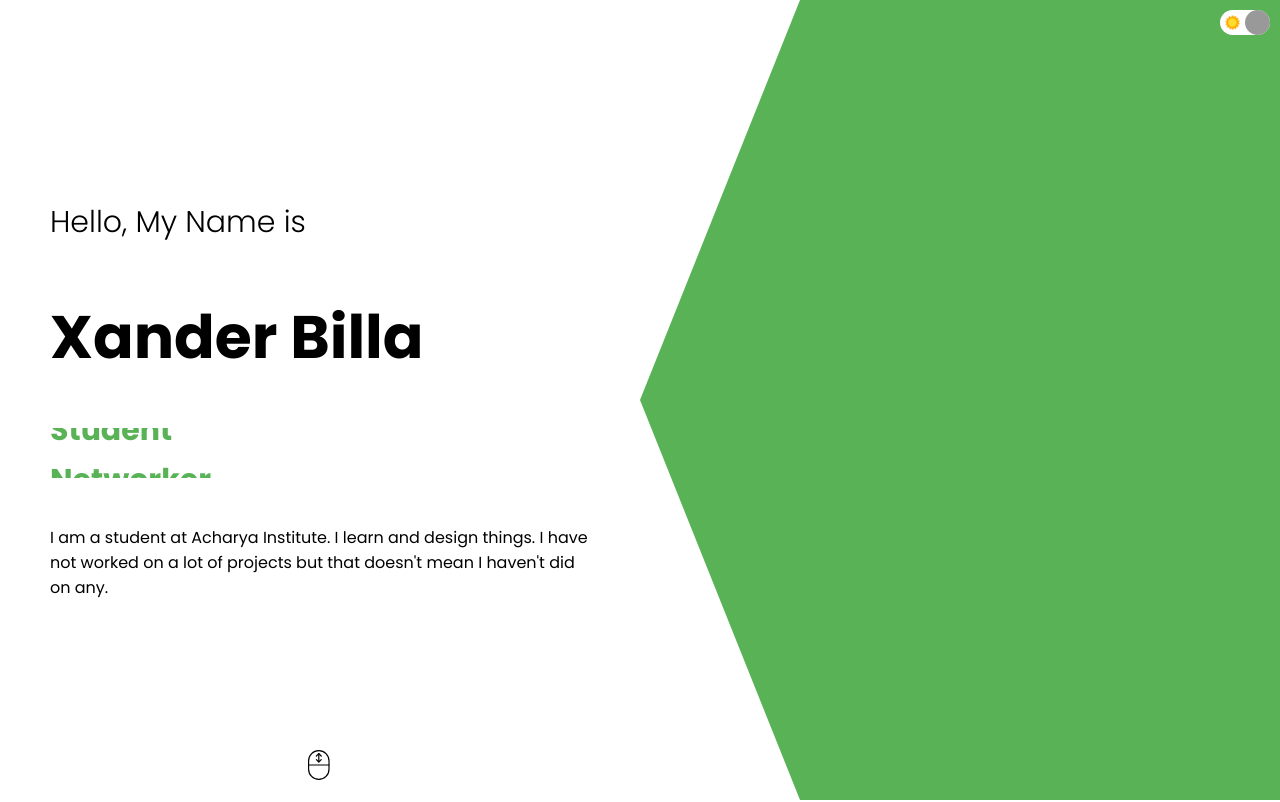
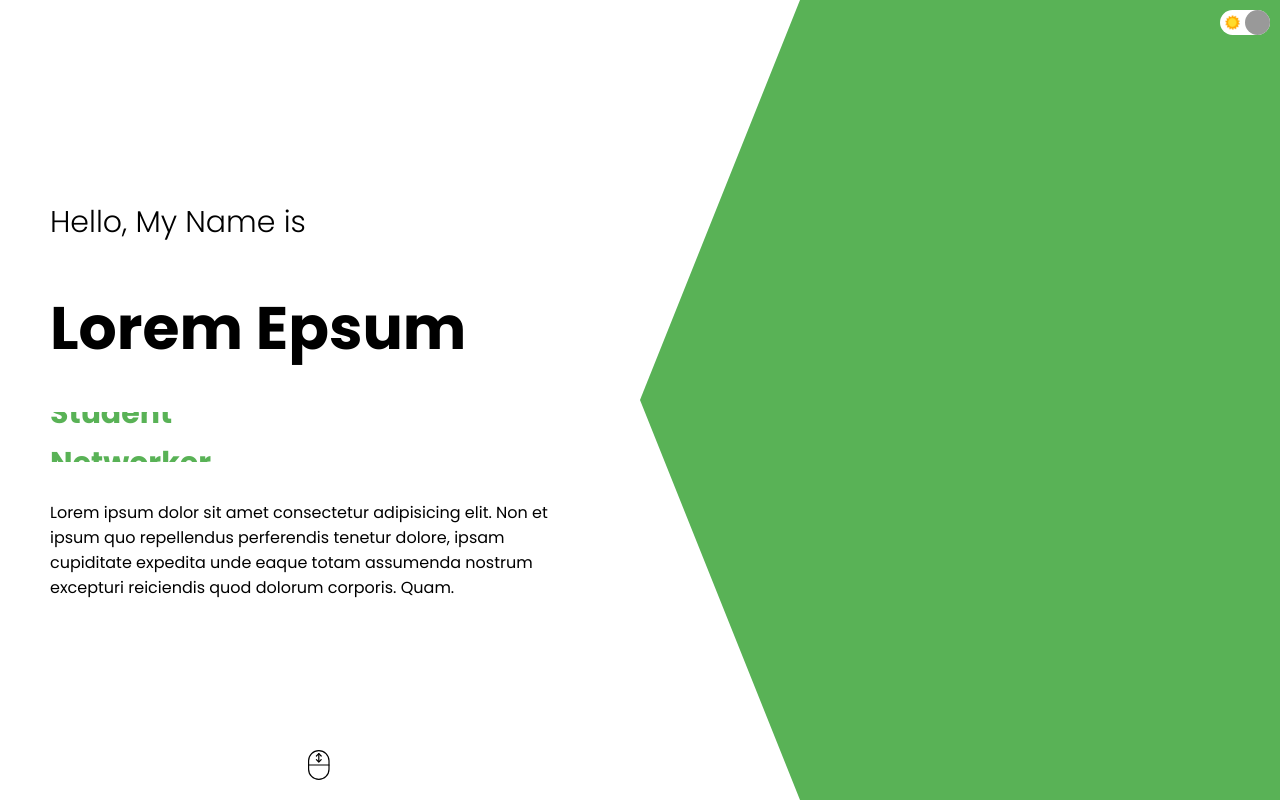
Before and after one commit to xanderbilla/Simple-Portfolio-Application, a React (Create React App) app: page / in a window 1280 px wide. Shown: the top 802 px of the page. Built offline with nearby package versions, Linux system fonts and the light colour scheme.

Commit message:
Updated intro Section

```diff
--- a/src/components/intro/Intro.js
+++ b/src/components/intro/Intro.js
@@ -7,7 +7,7 @@ export const Intro = () => {
       <div className="intro-left">
         <div className="intro-left-wrapper">
           <h2 className='intro-intro'>Hello, My Name is</h2>
-                  <h1 className='intro-name'>Xander Billa</h1>
+          <h1 className='intro-name'>Lorem Epsum</h1>
           <div className="intro-title">
             <div className="intro-title-wrapper">
               <div className="intro-title-item">Web Developer</div>
@@ -17,7 +17,7 @@ export const Intro = () => {
             </div>
           </div>
           <p className="intro-desc">
-                      I am a student at Acharya Institute. I learn and design things. I have not worked on a lot of projects but that doesn't mean I haven't did on any.
+            Lorem ipsum dolor sit amet consectetur adipisicing elit. Non et ipsum quo repellendus perferendis tenetur dolore, ipsam cupiditate expedita unde eaque totam assumenda nostrum excepturi reiciendis quod dolorum corporis. Quam.
           </p>
         </div>
         <svg
```
Lines whose indentation alone changed are shown as unchanged.
